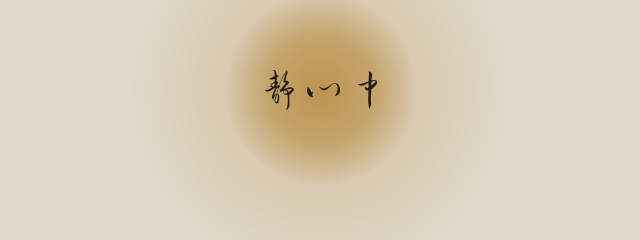
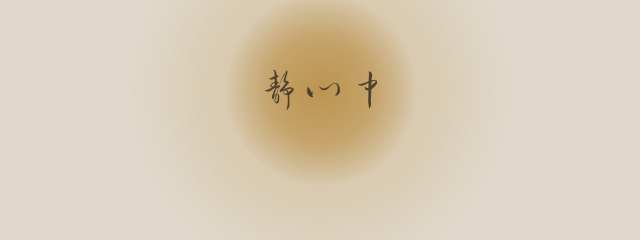
Before and after one commit to ArtemisLin/jingshi, a plain HTML site: page lab/breath.html in a window 1280 px wide. Shown: the part 310-550 px from the top of the page, 319-959 px from the left. Drawn offline with Linux system fonts and the light colour scheme.

Commit message:
预览页：静心中书法字降低不透明度（0.72）
Co-Authored-By: Claude Opus 5.5 <noreply@anthropic.com>

```diff
--- a/lab/breath.html
+++ b/lab/breath.html
@@ -16,7 +16,7 @@
   .stage.on { display: flex; }
   .core { position: relative; width: 260px; height: 260px; display: flex; align-items: center; justify-content: center; }
   .title { position: relative; font-size: 15px; letter-spacing: 0.5em; padding-left: 0.5em; color: var(--ink); }
-  .phrase { position: relative; height: 40px; width: auto; display: none; }
+  .phrase { position: relative; height: 40px; width: auto; display: none; opacity: 0.72; }
   .phrase.on { display: block; }
   .foot { position: fixed; left: 0; right: 0; bottom: calc(env(safe-area-inset-bottom) + 24px); text-align: center; font-size: 12px; letter-spacing: 0.15em; line-height: 1.9; color: var(--dim-ink); }
 
```
